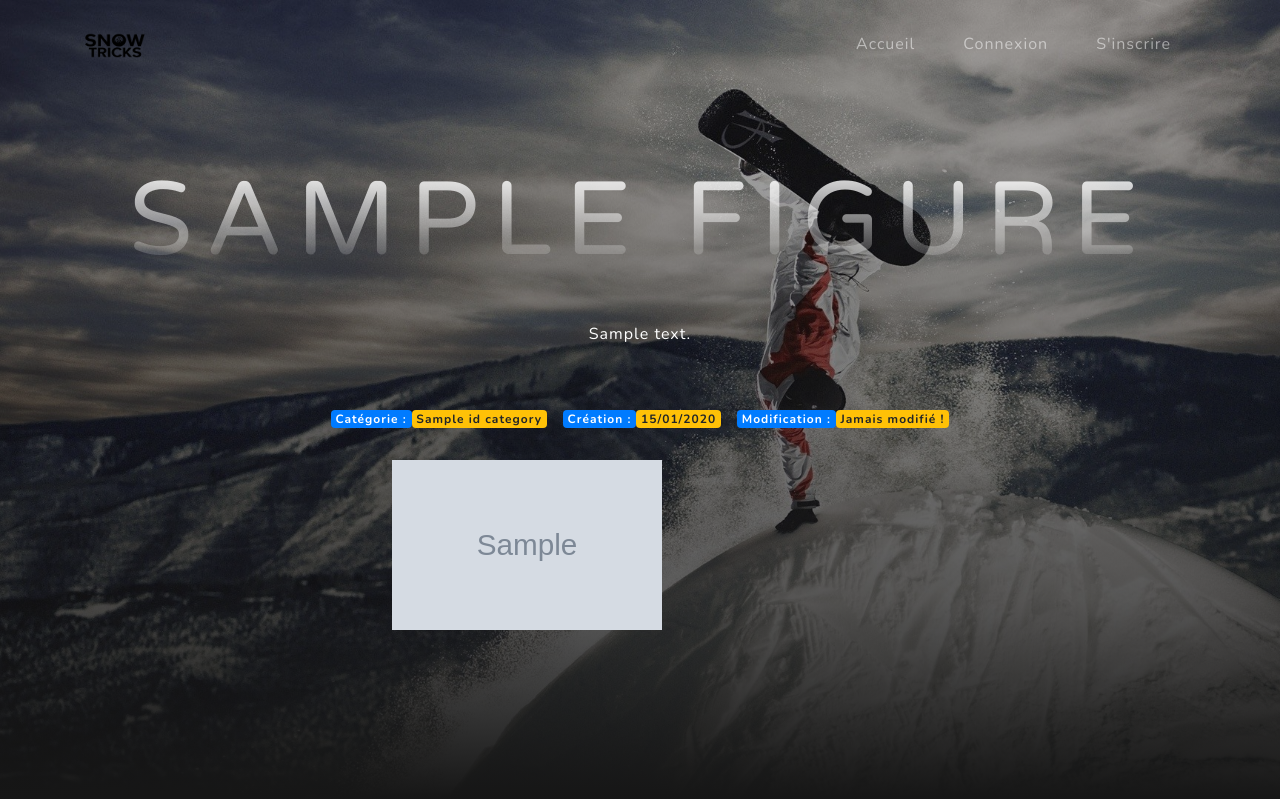
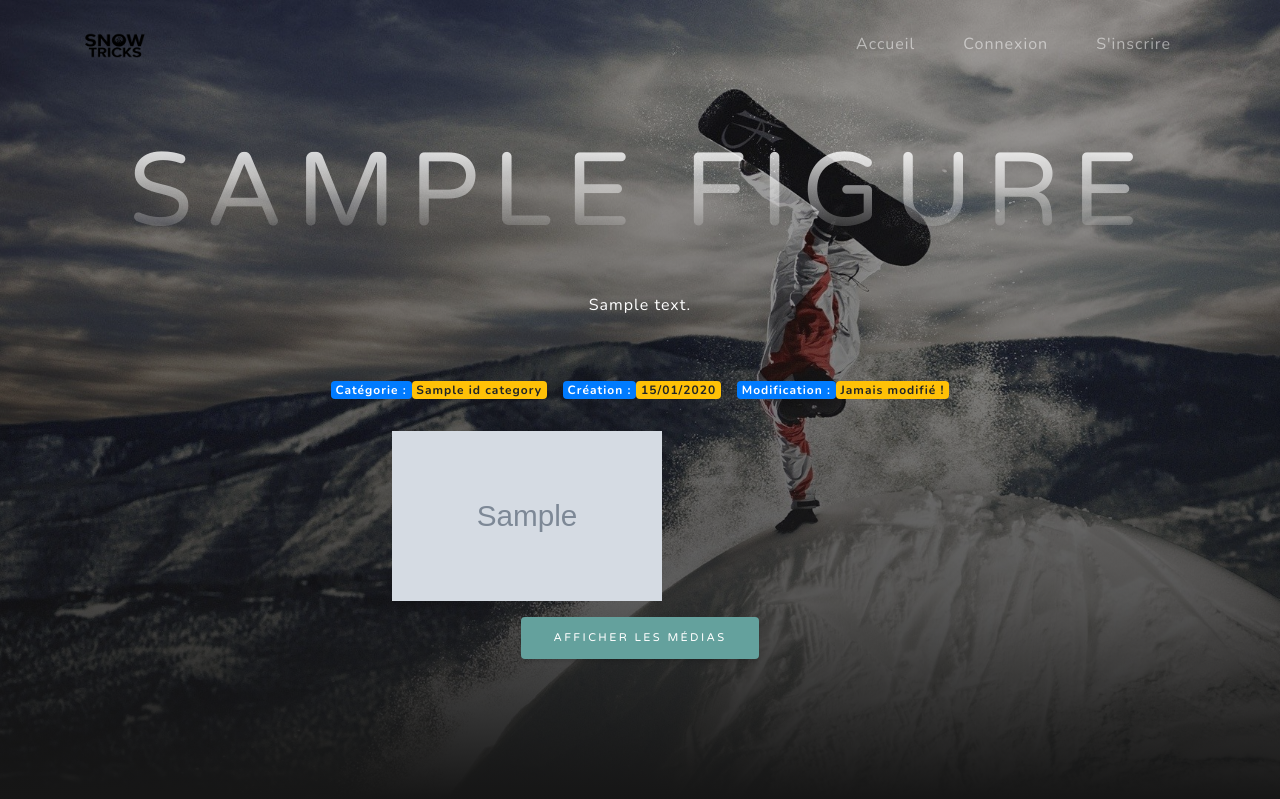
Before and after one commit to cedflam/SnowTricks, a Symfony app: template templates/tricks/tricks_detail.html.twig in a window 1280 px wide. Shown: the top 799 px of the page. Run offline with Twig, Linux system fonts and the light colour scheme; the template is opened without the code that fills it: most values are stand-ins (such as "Sample title", 1, 10 or a date in 2020); grey boxes marked "Sample" are stand-in pictures; some libraries are stand-ins or nearby versions.

Commit message:
added see more medias button if display < 768px

```diff
--- a/public/css/style.css
+++ b/public/css/style.css
@@ -4,6 +4,7 @@
   height: 25px;
 }
 
+/*taille de l'image d eprofil*/
 #imgProfile{
   width:60px;
   height:40px;
@@ -25,6 +26,7 @@
   background-size: cover;
 }
 
+/*Image de fond de page*/
 #bg-comments-tricks {
   position: relative;
   width: 100%;
@@ -54,6 +56,7 @@
   background-size: cover;
 }
 
+/* image de fond de page */
 .masthead2 h1 {
   font-family: "Varela Round";
   font-size: 2.5rem;
--- a/public/js/appComment.js
+++ b/public/js/appComment.js
@@ -11,3 +11,28 @@ $("#loadMore").on('click', function (e) {
         $("#loadMore").fadeOut('fast');
     }
 });
+
+
+//Permet d'afficher les tricks par 10 et d'en
+//afficher plus en cliquant sur le bouton sur écran d'ordinateur
+
+/* Je récupère la largeur de l'écran */
+var size = $(window).width() ;
+/* Si la taille de l'ecran est < 768px je cache les medias  */
+if(size < 768){
+    $(".gallery-detail").slice(0, 0).show();
+/* Sinon j'affiche les figures par 10 */
+}else{
+    $(".gallery-detail").slice(0, 10).show();
+}
+
+if ($(".gallery-detail:hidden").length !== 0) {
+    $("#loadMoreMedia").show();
+}
+$("#loadMoreMedia").on('click', function (e) {
+    e.preventDefault();
+    $(".gallery-detail:hidden").slice(0, 10).slideDown();
+    if ($(".gallery-detail:hidden").length === 0) {
+        $("#loadMoreMedia").fadeOut('fast');
+    }
+});
--- a/templates/tricks/tricks_detail.html.twig
+++ b/templates/tricks/tricks_detail.html.twig
@@ -54,9 +54,9 @@
 					</div>
 
 				</div>
-				<div class="mt-3 d-flex justify-content-center row">
+				<div class="mt-3 d-flex justify-content-center row ">
 					{% for image in images %}
-						<div class="col-md-3  ml-5 mt-2">
+						<div class="col-md-3  ml-5 mt-2 gallery-detail hidden">
 
 							<div class="text-white-50  img-fluid ">
 								<a href="{{image.addressImg}}">
@@ -66,10 +66,15 @@
 						</div>
 					{% endfor %}
 					{% for video in videos %}
-						<div class="col-md-3 mt-2 ml-5 embed-responsive embed-responsive-16by9">
+						<div class="col-md-3 mt-2 ml-5 embed-responsive embed-responsive-16by9 gallery-detail hidden">
 							<iframe width="560" height="315" src="{{video.addressVid}}" frameborder="0" allow="accelerometer; autoplay; encrypted-media; gyroscope; picture-in-picture" allowfullscreen></iframe>
 						</div>
 					{% endfor %}
+				</div>
+				<div class="container-fluid text-center mt-3">
+					<a href="#home-tricks" class="btn btn-primary" id="loadMoreMedia">
+						Afficher les médias
+					</a>
 				</div>
 
 
```
Also changed, not shown: public/js/appHome.js (+12 -2 lines), src/Controller/AccountController.php (+6 -5 lines), public/img/imgProfile/$2y$13$18NeJ6K4W6YWKE8b072kCOanrH8LT.dwcUuHFPMpxos3YasCzB5iW.png (added).
